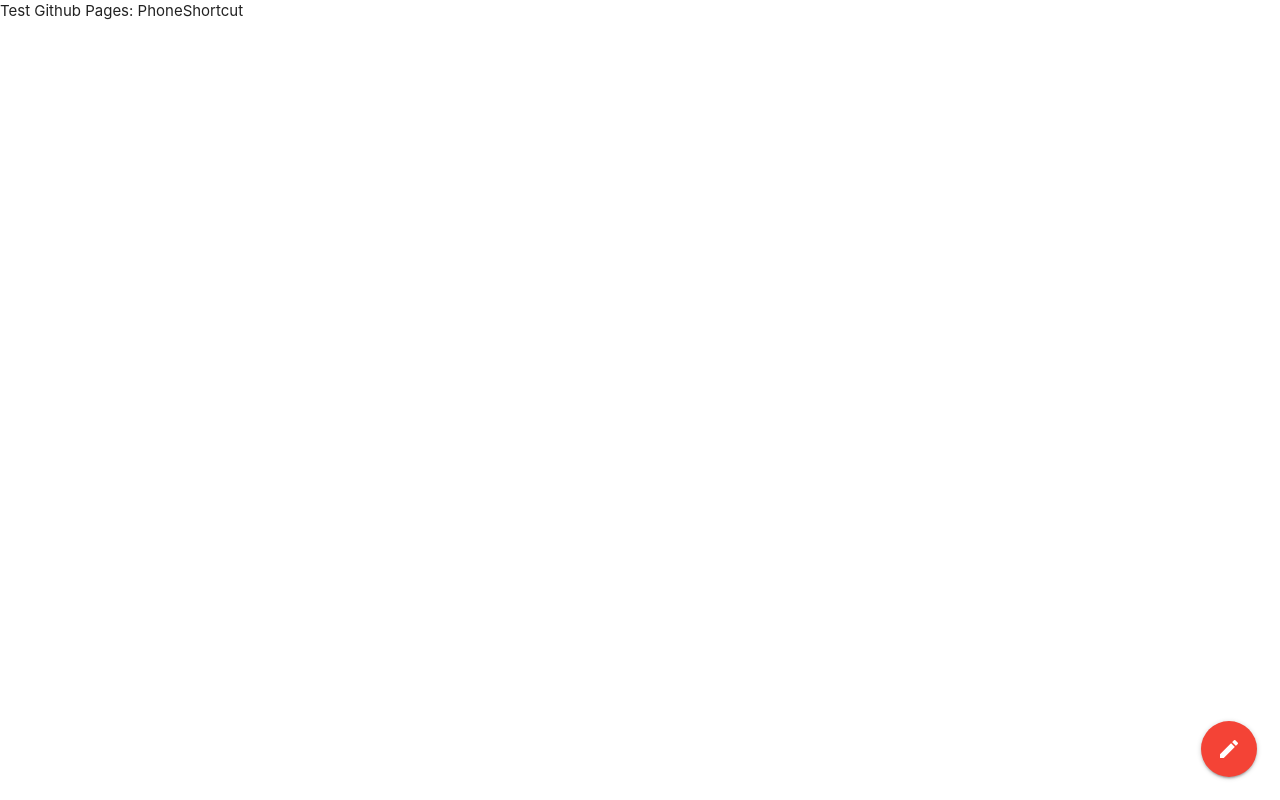
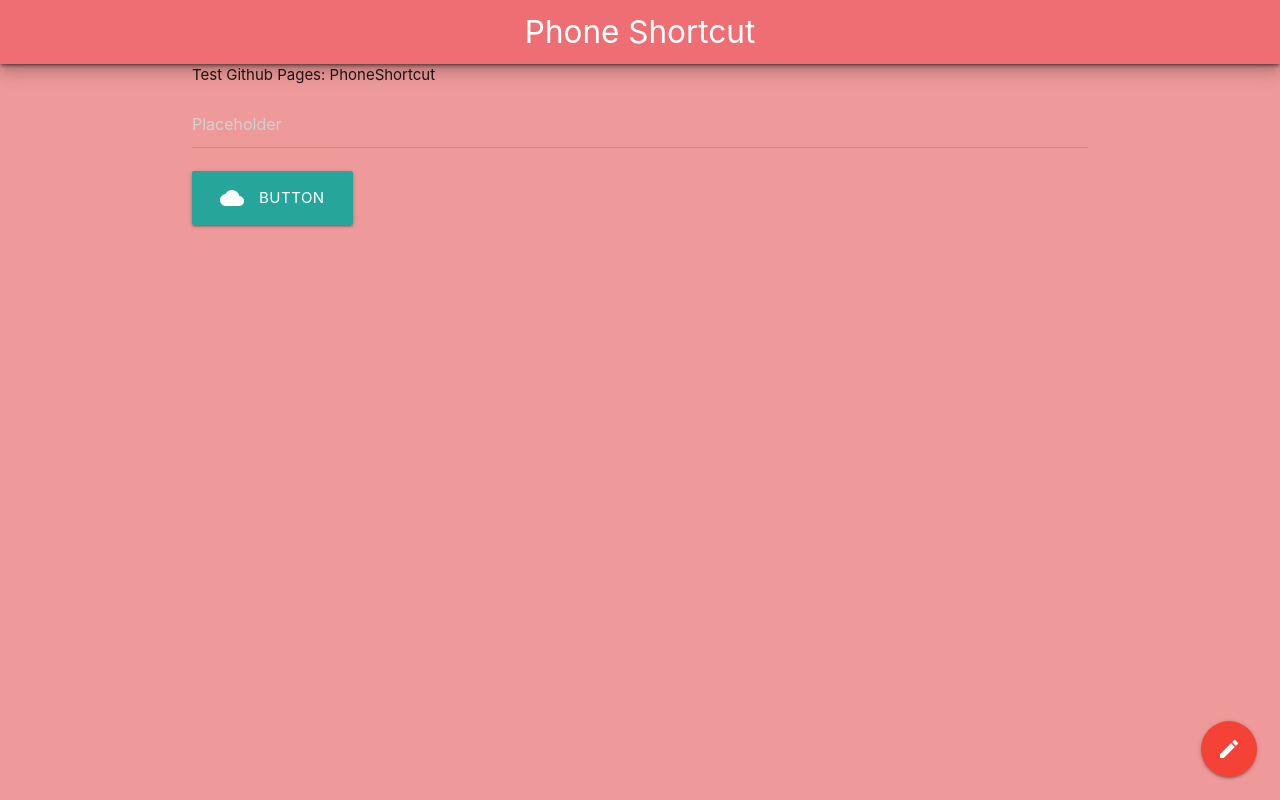
Before and after one commit to developer-scarecrow/phone-shortcut, a plain HTML site: page index.html in a window 1280 px wide. Drawn offline with nearby package versions, Linux system fonts and the light colour scheme.

Commit message:
test input

```diff
--- a/index.html
+++ b/index.html
@@ -12,12 +12,26 @@
   <!-- Compiled and minified CSS -->
   <link rel="stylesheet" href="https://cdnjs.cloudflare.com/ajax/libs/materialize/1.0.0-beta/css/materialize.min.css">
   <link href="https://fonts.googleapis.com/icon?family=Material+Icons" rel="stylesheet">
+  <link href="style/index.css" rel="stylesheet">
   <link rel="shortcut icon" href="">
 </head>
 
 <body>
+  <nav>
+    <div class="nav-wrapper z-depth-3">
+      <a href="#" class="brand-logo center">Phone Shortcut</a>
+    </div>
+  </nav>
   <!-- Place your content here -->
+  <div class="container">
     <span>Test Github Pages: PhoneShortcut</span>
+    <div class="input-field">
+      <input placeholder="Placeholder" id="first_name" type="text" class="validate">
+    </div>
+    <a class="waves-effect waves-light btn-large updateButton">
+      <i class="material-icons left">cloud</i>button</a>
+    <div class="inputText" style="margin-top: 20px;">
+    </div>
     <div class="fixed-action-btn">
       <a class="btn-floating btn-large red">
         <i class="large material-icons">mode_edit</i>
@@ -45,6 +59,7 @@
         </li>
       </ul>
     </div>
+  </div>
   <!-- SCRIPTS -->
   <!-- Compiled and minified JavaScript -->
   <script src="https://code.jquery.com/jquery-3.3.1.slim.min.js" integrity="sha256-3edrmyuQ0w65f8gfBsqowzjJe2iM6n0nKciPUp8y+7E="
--- a/scripts/index.js
+++ b/scripts/index.js
@@ -7,4 +7,9 @@ var instance = M.FloatingActionButton.init(elem, {
 
 $(document).ready(function () {
     $('.fixed-action-btn').floatingActionButton();
+    $('.updateButton').on('click', function () {
+        var text = $('#first_name').val();
+        console.log(text)
+        $('.inputText').text(text)
+    });
 });
--- /dev/null
+++ b/style/index.css
@@ -0,0 +1,3 @@
+body {
+    background-color: #ef9a9a
+}
```
Lines whose indentation alone changed are shown as unchanged.
